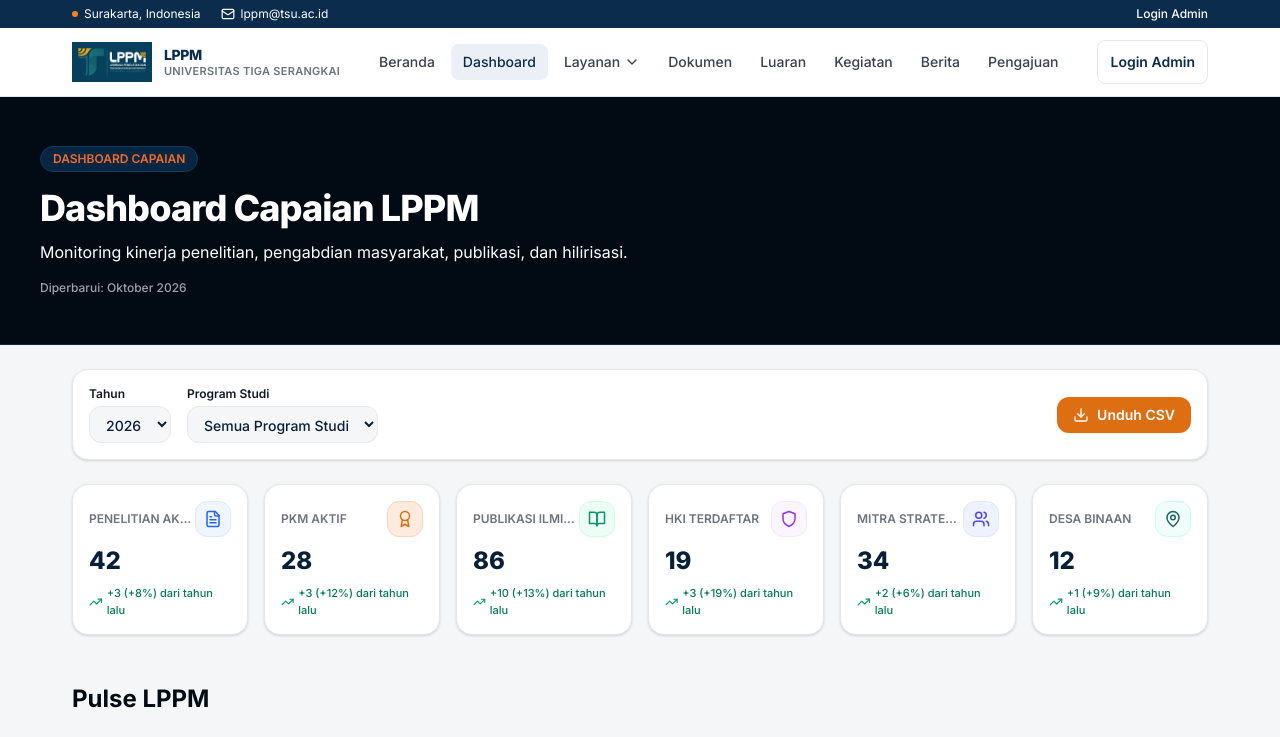
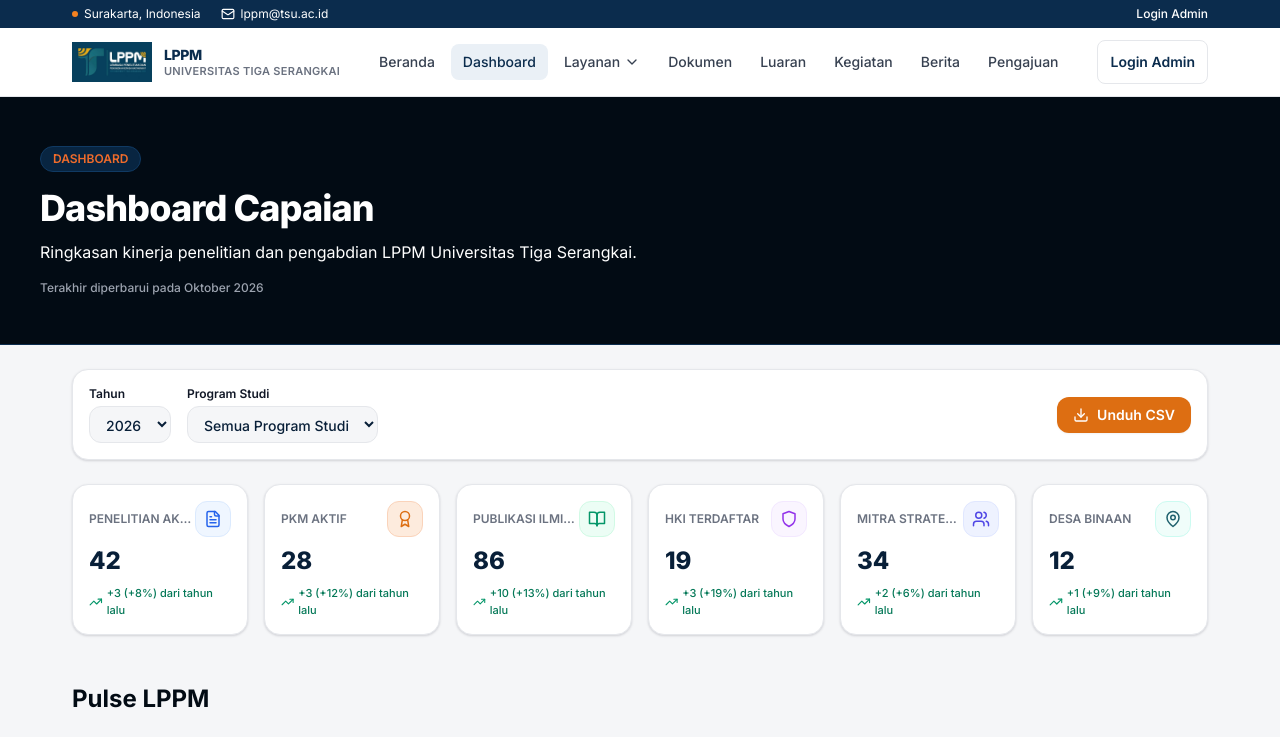
Before and after one commit to bay2514/LPPM, a React (Vite) app in the folder frontend/: page /dashboard in a window 1280 px wide. Shown: the top 737 px of the page. Built offline with nearby package versions, Linux system fonts and the light colour scheme.

Commit message:
fix: tambah icon FileSpreadsheet dan import ke DashboardSettingsPage

```diff
--- a/frontend/src/admin/pages/dashboard/DashboardSettingsPage.jsx
+++ b/frontend/src/admin/pages/dashboard/DashboardSettingsPage.jsx
@@ -15,6 +15,7 @@
   BarChart3,
   GraduationCap,
   FileText,
+  FileSpreadsheet,
 } from "@shared/components/ui/Icons.jsx";
 import { toast } from "sonner";
 
--- a/frontend/src/public/pages/Dashboard.jsx
+++ b/frontend/src/public/pages/Dashboard.jsx
@@ -4,6 +4,7 @@
 import { UPDATED, PRODI } from "@shared/lib/dashboardData.js";
 import { latestOutputs } from "@shared/lib/mock.js";
 import { FileText, Award, BookOpen, Shield, Users, MapPin, TrendingUp, TrendingDown, Download, Search, ArrowRight } from "@shared/components/ui/Icons.jsx";
+import { useContentSingle } from "@public/hooks/useContent.js";
 
 // Komponen Grafik (SVG Internal)
 const BarChart = ({ data, title, color = "#3b82f6" }) => {
@@ -32,6 +33,12 @@
 export default function DashboardCapaian() {
   const [selectedYear, setSelectedYear] = useState("2026");
   const [selectedProdi, setSelectedProdi] = useState("Semua Prodi");
+  const config = useContentSingle("dashboard_config") || {
+    title: "Dashboard Capaian",
+    intro: "Ringkasan kinerja penelitian dan pengabdian LPPM Universitas Tiga Serangkai.",
+    updatedLabel: "Terakhir diperbarui pada",
+    widgets: [{id: "kpi", visible: true}, {id: "prodi_pulse", visible: true}, {id: "full_table", visible: true}, {id: "output_comp", visible: true}]
+  };
 
   const currentYear = parseInt(selectedYear, 10);
   const currentRows = rowsFor(currentYear, selectedProdi);
@@ -73,16 +80,18 @@
     document.body.removeChild(link);
   };
 
+  const isWidgetVisible = (id) => config.widgets?.find(w => w.id === id)?.visible !== false;
+
   return (
     <div className="min-h-screen bg-canvas pb-16">
       <section className="bg-navy-950 text-white py-12 px-4 md:px-8 border-b border-navy-800">
         <div className="mx-auto max-w-container">
           <div className="inline-flex items-center gap-2 rounded-full bg-navy-800/80 px-3 py-1 text-xs font-semibold text-orange-400 mb-4 border border-navy-700">
-            DASHBOARD CAPAIAN
+            DASHBOARD
           </div>
-          <h1 className="text-3xl md:text-4xl font-extrabold tracking-tight text-white mb-3">Dashboard Capaian LPPM</h1>
-          <p className="text-ink-300 text-sm md:text-base max-w-2xl mb-4">Monitoring kinerja penelitian, pengabdian masyarakat, publikasi, dan hilirisasi.</p>
-          <div className="text-xs font-medium text-ink-400">Diperbarui: {UPDATED}</div>
+          <h1 className="text-3xl md:text-4xl font-extrabold tracking-tight text-white mb-3">{config.title}</h1>
+          <p className="text-ink-300 text-sm md:text-base max-w-2xl mb-4">{config.intro}</p>
+          <div className="text-xs font-medium text-ink-400">{config.updatedLabel || "Diperbarui:"} {config.lastUpdated ? new Date(config.lastUpdated).toLocaleDateString("id-ID") : UPDATED}</div>
         </div>
       </section>
 
@@ -128,6 +137,7 @@
         </div>
       </section>
 
+      {isWidgetVisible("kpi") && (
       <section className="mx-auto max-w-container px-4 md:px-8 mt-6">
         <div className="grid grid-cols-2 md:grid-cols-3 lg:grid-cols-6 gap-4">
           {kpis.map((kpi, idx) => {
@@ -151,8 +161,10 @@
           })}
         </div>
       </section>
+      )}
 
-      {/* Seksi Pulse LPPM */}
+      {isWidgetVisible("prodi_pulse") && (
+      /* Seksi Pulse LPPM */
       <section className="mx-auto max-w-container px-4 md:px-8 mt-12">
         <h2 className="text-2xl font-bold text-navy-950 mb-6">Pulse LPPM</h2>
         <div className="grid md:grid-cols-2 gap-6">
@@ -177,8 +189,9 @@
           </div>
         </div>
       </section>
+      )}
 
-      {/* Tabel Rincian */}
+      {isWidgetVisible("full_table") && (
       <section className="mx-auto max-w-container px-4 md:px-8 mt-12">
         <h2 className="text-2xl font-bold text-navy-950 mb-6">Rincian Data Kinerja</h2>
         <div className="bg-surface rounded-xl border border-line shadow-card overflow-hidden">
@@ -223,7 +236,9 @@
           </div>
         </div>
       </section>
+      )}
 
+      {isWidgetVisible("output_comp") && (
       <section className="mx-auto max-w-container px-4 md:px-8 mt-12 mb-16">
         <h2 className="text-2xl font-bold text-navy-950 mb-6">Daftar Luaran Terbaru</h2>
         <div className="grid md:grid-cols-2 gap-6">
@@ -242,6 +257,7 @@
           ))}
         </div>
       </section>
+      )}
     </div>
   );
 }
--- a/frontend/src/shared/components/ui/Icons.jsx
+++ b/frontend/src/shared/components/ui/Icons.jsx
@@ -118,6 +118,16 @@
     <path d="M10 9H8" />
     <path d="M16 13H8" />
     <path d="M16 17H8" />
+  </Svg>
+);
+
+export const FileSpreadsheet = (p) => (
+  <Svg {...p}>
+    <rect width="18" height="18" x="3" y="3" rx="2" ry="2" />
+    <line x1="3" x2="21" y1="9" y2="9" />
+    <line x1="3" x2="21" y1="15" y2="15" />
+    <line x1="9" x2="9" y1="9" y2="21" />
+    <line x1="15" x2="15" y1="9" y2="21" />
   </Svg>
 );
 
```
